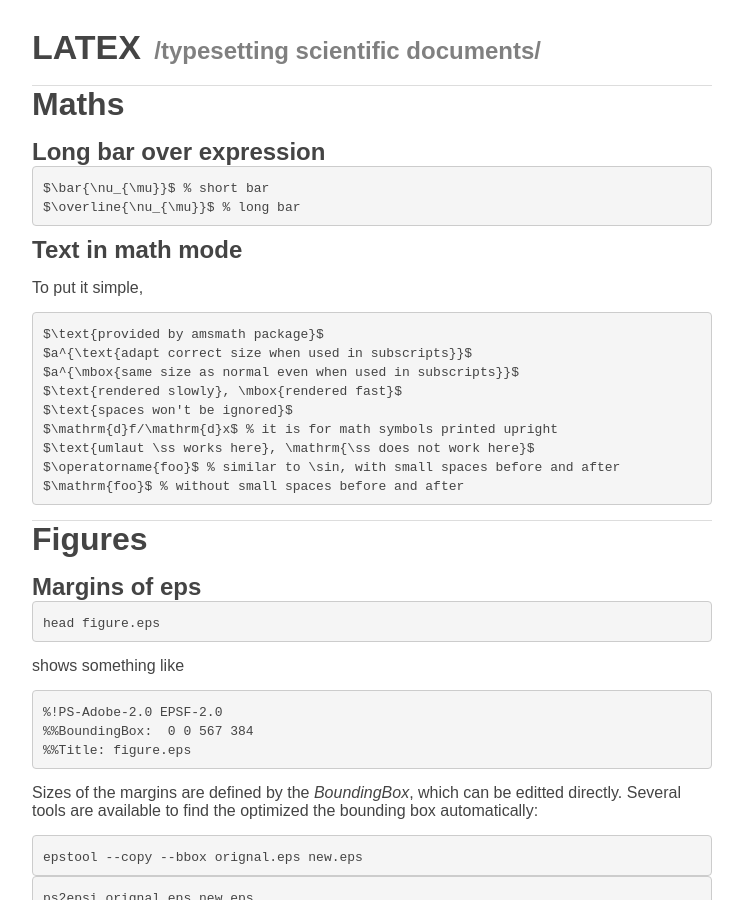
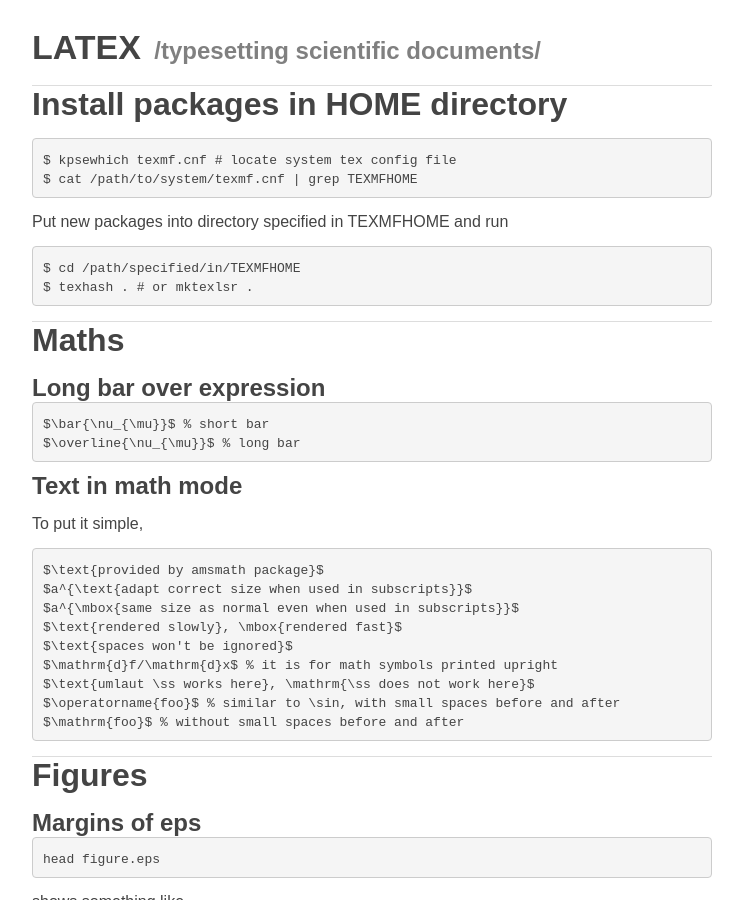
Before and after one commit to jintonic/jintonic.github.io, a Jekyll site: the page built from cs/latex/index.md, in a window 1280 px wide and 900 px high. Shown: the whole window, without its empty margins (268-1011 px from the left). Built offline with Jekyll 4.4.1, drawn with Linux system fonts in a browser that asks for light colours; comment, search, counter and statistics services are not loaded.

Commit message:
added installation

```diff
--- a/cs/latex/index.md
+++ b/cs/latex/index.md
@@ -4,6 +4,21 @@ category: cs
 title: latex
 subtitle: typesetting scientific documents
 ---
+
+Install packages in HOME directory
+==================================
+
+~~~bash
+$ kpsewhich texmf.cnf # locate system tex config file
+$ cat /path/to/system/texmf.cnf | grep TEXMFHOME
+~~~
+
+Put new packages into directory specified in TEXMFHOME and run
+
+~~~bash
+$ cd /path/specified/in/TEXMFHOME
+$ texhash . # or mktexlsr .
+~~~
 
 Maths
 =====
```
